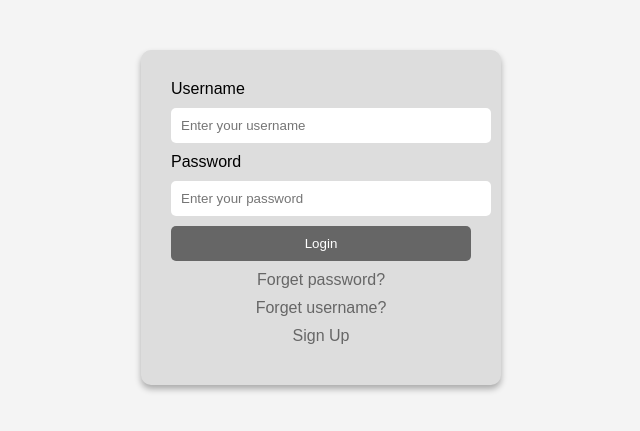
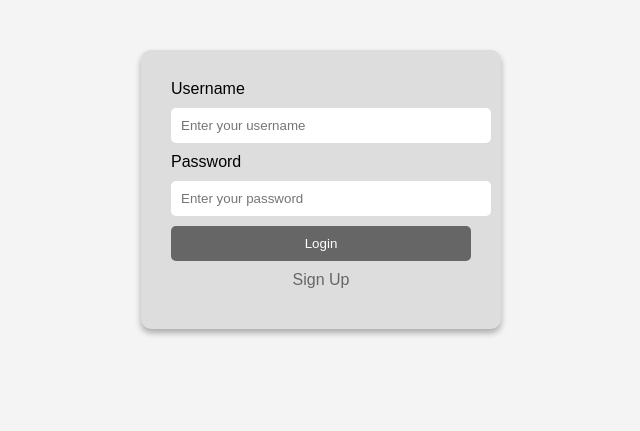
Before and after one commit to Karczel/YumeLink, a Django app: page /accounts/login/ in a window 1280 px wide. Shown: the part 48-479 px from the top of the page, without its empty margins (319-959 px from the left). Run offline with Django 5.2, Linux system fonts and the light colour scheme; parts of the project's set-up code (start-up, migrations or seed data) failed here and were passed over.

Commit message:
Update login.html

```diff
--- a/yumelinkapp/templates/registration/login.html
+++ b/yumelinkapp/templates/registration/login.html
@@ -90,8 +90,8 @@
 
             <input type="submit" value="Login">
         </form>
-        <a href="#">Forget password?</a>
-        <a href="#">Forget username?</a>
+<!--        <a href="#">Forget password?</a>-->
+<!--        <a href="#">Forget username?</a>-->
         <!-- Updated Sign Up link to use Django's URL routing -->
         <a href="{% url 'signup' %}">Sign Up</a> <!-- This will link to the signup page -->
     </div>
```
